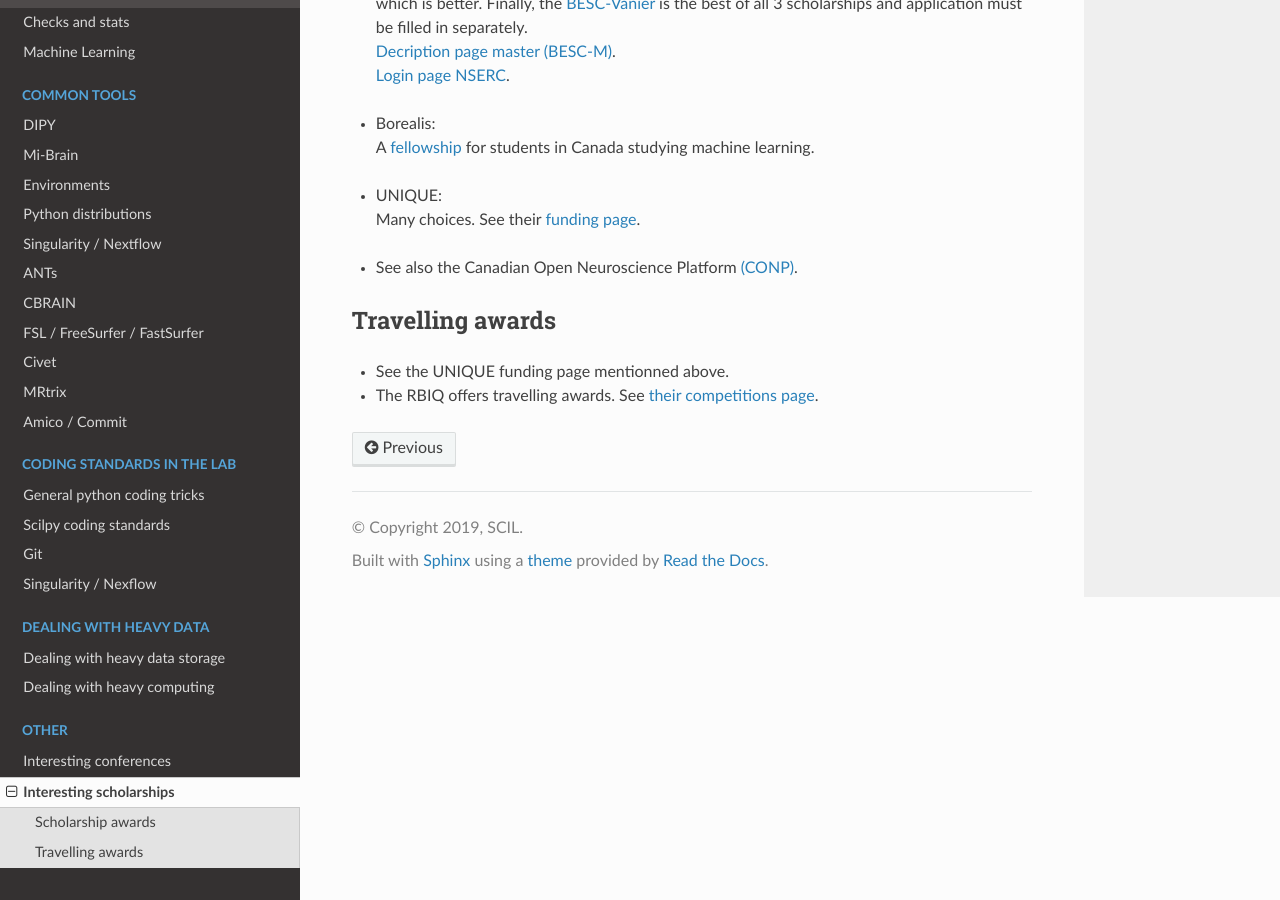
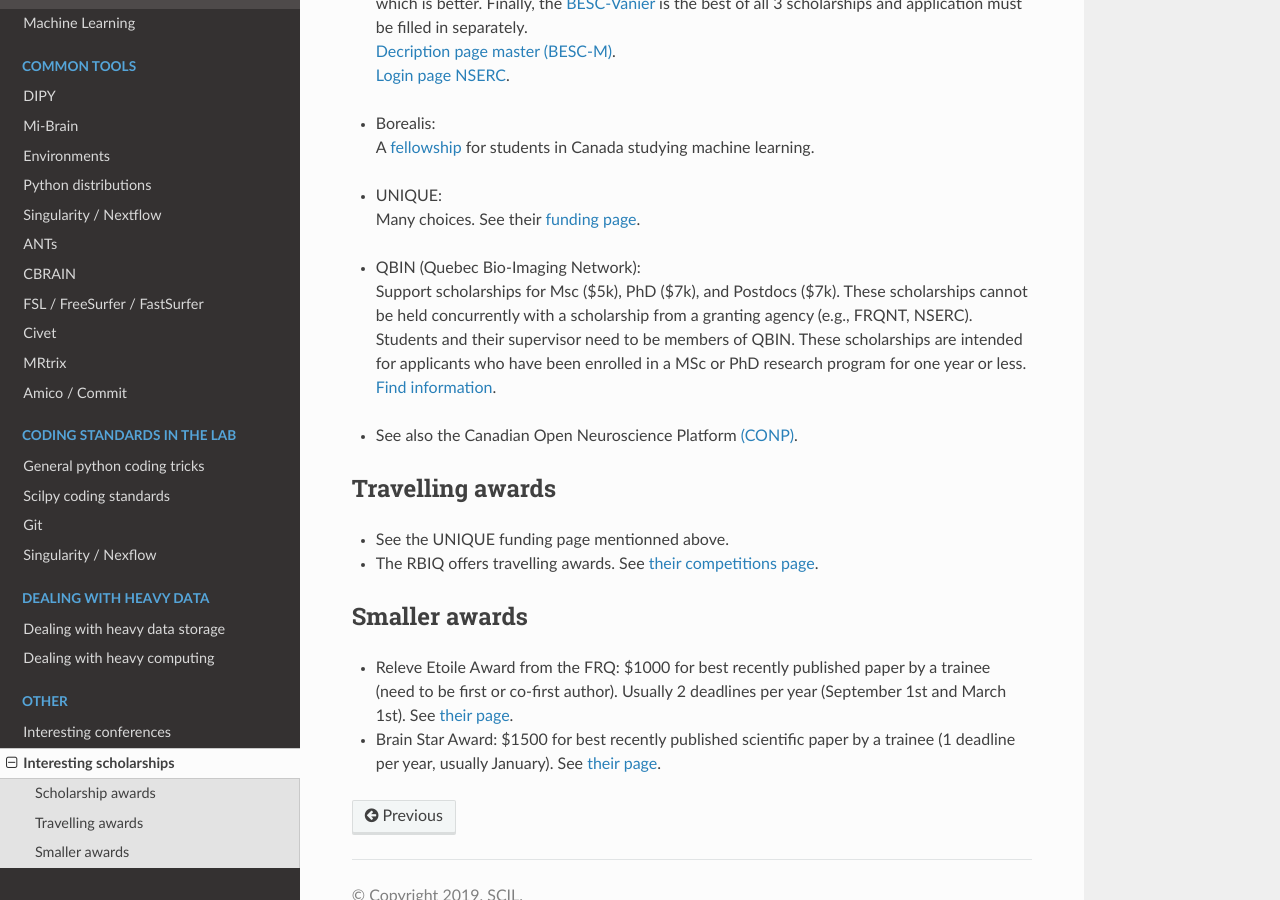
Before and after one commit to scilus/scil-documentation, a Sphinx documentation site: the page built from source/other/scholarships.rst, in a window 1280 px wide and 900 px high, scrolled down 440 px. Built offline with Sphinx 7.4.7 and the Read the Docs theme 2.0.0, drawn with Linux system fonts in a browser that asks for light colours.

Commit message:
add best paper awards

```diff
--- a/source/other/scholarships.rst
+++ b/source/other/scholarships.rst
@@ -21,6 +21,9 @@
 - | UNIQUE:
   | Many choices. See their `funding page <https://sites.google.com/view/unique-neuro-ai/funding>`_.
 
+- | QBIN (Quebec Bio-Imaging Network):
+  | Support scholarships for Msc ($5k), PhD ($7k), and Postdocs ($7k). These scholarships cannot be held concurrently with a scholarship from a granting agency (e.g., FRQNT, NSERC). Students and their supervisor need to be members of QBIN. These scholarships are intended for applicants who have been enrolled in a MSc or PhD research program for one year or less. `Find information <https://www.rbiq-qbin.qc.ca/Competitions>`_.
+
 - See also the Canadian Open Neuroscience Platform `(CONP) <https://conp.ca/scholar-program-2020/>`_.
 
 
@@ -29,3 +32,9 @@
 
 - See the UNIQUE funding page mentionned above.
 - The RBIQ offers travelling awards. See `their competitions page <https://www.rbiq-qbin.qc.ca/Competitions>`_.
+
+Smaller awards
+**************
+
+- Releve Etoile Award from the FRQ: $1000 for best recently published paper by a trainee (need to be first or co-first author). Usually 2 deadlines per year (September 1st and March 1st). See `their page <https://frq.gouv.qc.ca/en/program/releve-etoile-louis-berlinguet-2022-2023-2/>`_.
+- Brain Star Award: $1500 for best recently published scientific paper by a trainee (1 deadline per year, usually January). See `their page <https://can-acn.org/brain-star-awards/#Eligibility/>`_.
```
